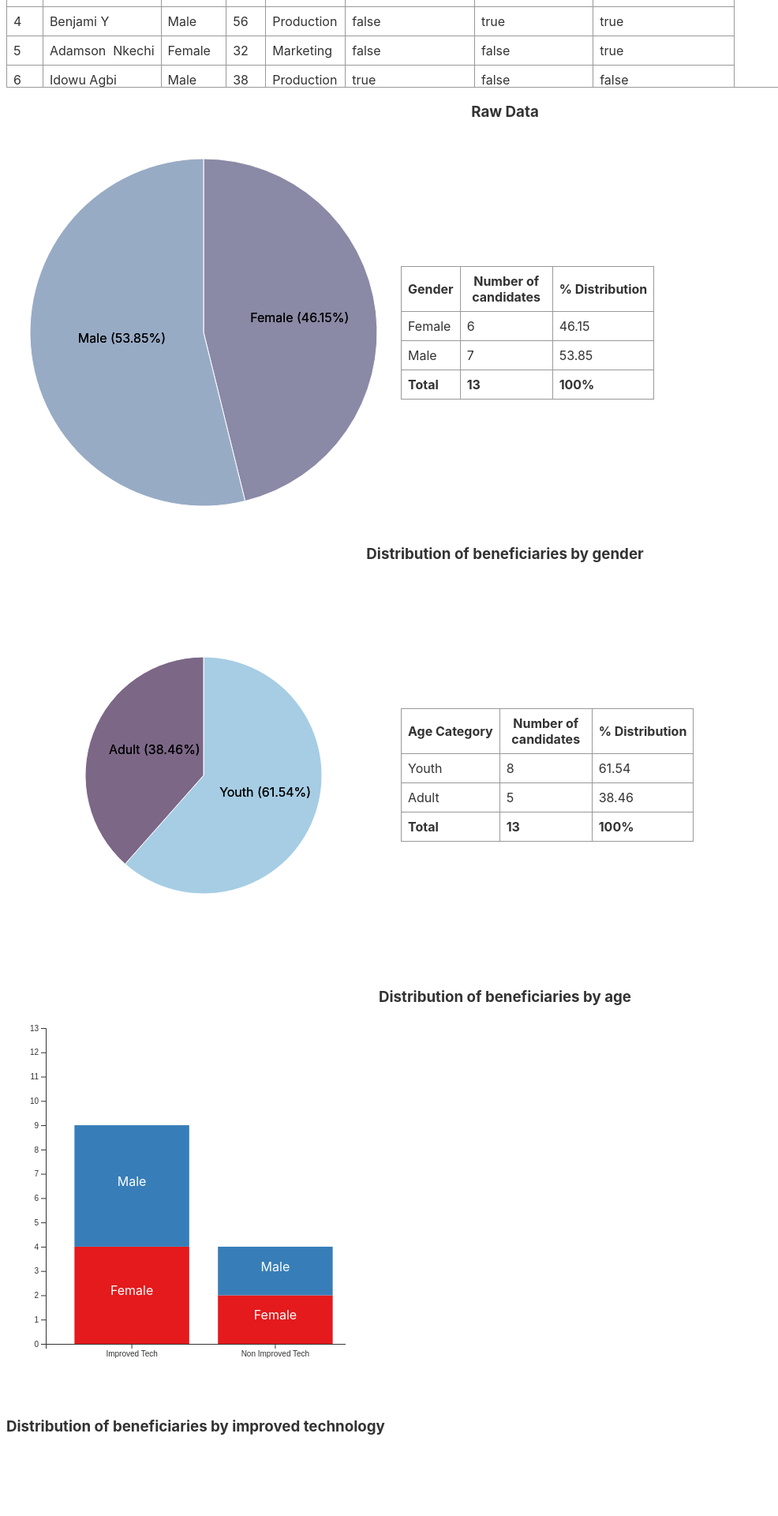
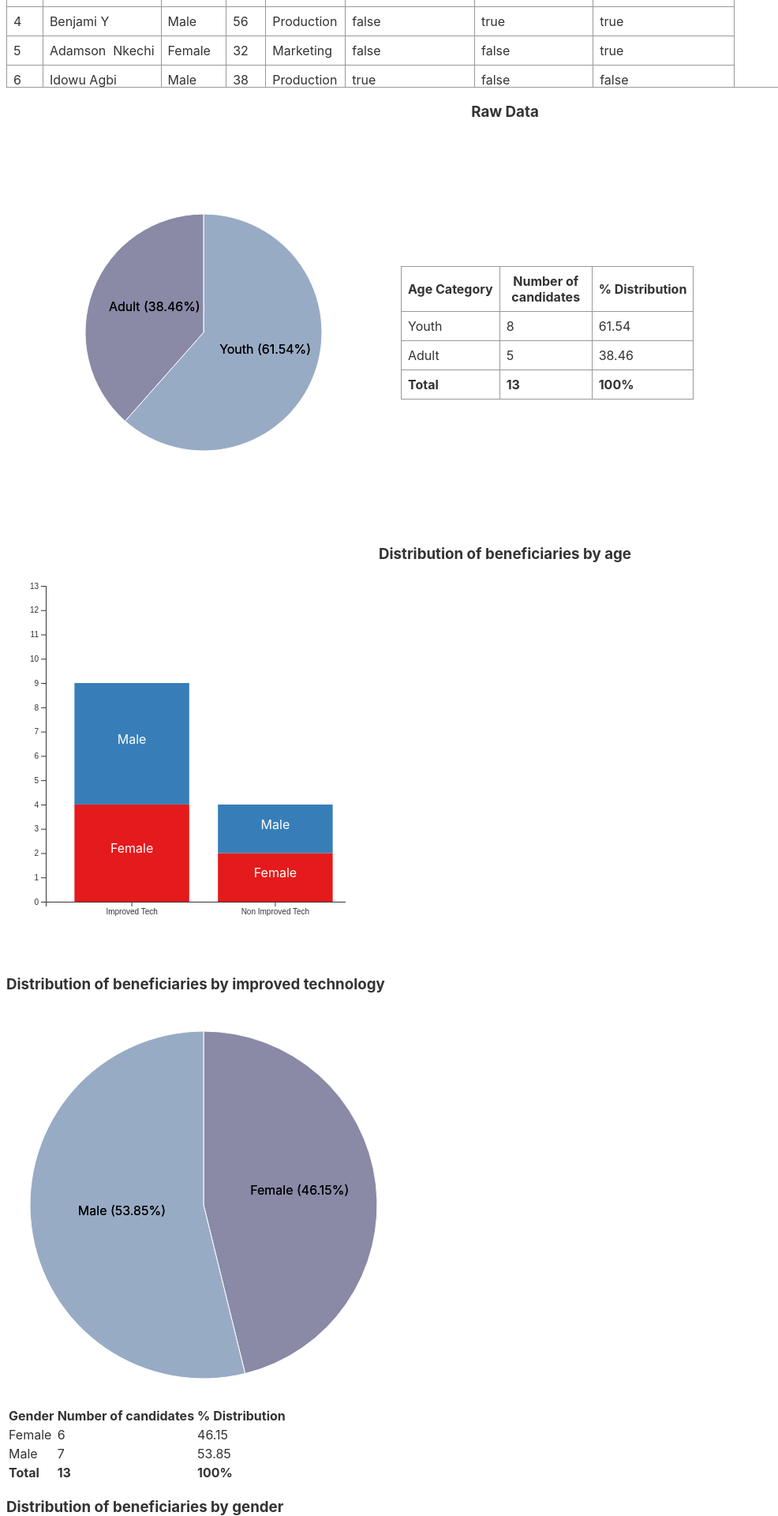
Before and after one commit to kanmii/appeals-project, a Svelte app: page / in a window 1280 px wide. Shown: the part 148-2068 px from the top of the page at 79% size, without its empty margins (0-986 px from the left). Before the commit the page ends 1966 px from the top, so only its background shows below. Built offline with nearby package versions, Linux system fonts and the light colour scheme.

Commit message:
Moved gender distribution to own component - wip.

```diff
--- a/src/App.svelte
+++ b/src/App.svelte
@@ -2,12 +2,18 @@
   import Appeals from "./Appeals/appeals.svelte";
   import { getCSVData } from "./Appeals/appeals-injectables.js";
   import ImprovedTech from "./Appeals/improved-tech.svelte";
+  import GenderDistribution from "./Appeals/gender-distribution.svelte";
 </script>
 
 <main>
-  <Appeals let:dataDistributions fetchDataFn={getCSVData}>
+  <Appeals let:dataDistributions let:d3Helpers fetchDataFn={getCSVData}>
+    <div slot="genderDistribution">
+      <GenderDistribution {dataDistributions} {d3Helpers} />
+    </div>
+
     <div slot="improvedTech">
       <ImprovedTech {dataDistributions} />
     </div>
+
   </Appeals>
 </main>
--- a/src/Appeals/appeals-utils.js
+++ b/src/Appeals/appeals-utils.js
@@ -24,6 +24,8 @@ export const MALE_LABEL = "Male";
 export const YOUTH_LABEL = "Youth";
 export const ADULT_LABEL = "Adult";
 export const CHILDREN_LABEL = "Children";
+export const PIE_TRANSLATE = 250;
+export const PIE_LABEL_OFFSET = 50;
 
 // improved tech beneficiaries
 const IMPROVED_TECH_LABEL = "Improved Tech";
@@ -130,7 +132,7 @@ export function getBarD3Helpers() {
 }
 
 export function computeBars(dataDistributions, barHelpers) {
-  const { barYScale, barXScaleBand, ordinalColorScale } = barHelpers
+  const { barYScale, barXScaleBand, ordinalColorScale } = barHelpers;
 
   const {
     improvedTechFemaleCount,
@@ -200,13 +202,10 @@ export function computeBars(dataDistributions, barHelpers) {
 
 const totalAngle = Math.PI * 2;
 
-export function computeGenderCategoryArcsAndData({
-  arcGenerator,
-  linearColorScale,
-  femaleCount,
-  maleCount,
-  totalBeneficiaries
-}) {
+export function computeGenderCategoryArcsAndData(dataDistribution, helpers) {
+  const { femaleCount, maleCount, totalBeneficiaries } = dataDistribution;
+  const { arcGenerator, linearColorScale } = helpers;
+
   linearColorScale.domain([maleCount, femaleCount]);
 
   let startAngle = 0;
@@ -240,14 +239,17 @@ export function computeGenderCategoryArcsAndData({
   return { genderDistributionData, genderDistributionArcs };
 }
 
-export function computeAgeDistributionArcsAndData({
-  youthCount,
-  adultCount,
-  childrenCount,
-  linearColorScale,
-  arcGenerator,
-  totalBeneficiaries
-}) {
+export function computeAgeDistributionArcsAndData(dataDistribution, helpers) {
+  const {
+    youthCount,
+    adultCount,
+    childrenCount,
+    totalBeneficiaries
+  } = dataDistribution;
+
+  const { linearColorScale, arcGenerator } = helpers;
+  linearColorScale.domain([youthCount, adultCount]);
+
   let startAngle = 0;
   const ageDistributionData = {};
 
--- a/src/Appeals/appeals.svelte
+++ b/src/Appeals/appeals.svelte
@@ -3,16 +3,14 @@
   import { headerMapping } from "./appeals-injectables.js";
   import {
     computeDistributions,
-    computeGenderCategoryArcsAndData,
     computeAgeDistributionArcsAndData,
-    initialGenderDistributionData,
-    initialAgeDistributionData
+    initialAgeDistributionData,
+    PIE_TRANSLATE,
+    PIE_LABEL_OFFSET
   } from "./appeals-utils";
   import { scaleLinear as d3ScaleLinear } from "d3-scale";
   import { arc as d3Arc } from "d3-shape";
 
-  const PIE_TRANSLATE = 250;
-  const PIE_LABEL_OFFSET = 50;
   const arcGenerator = d3Arc();
   const linearColorScale = d3ScaleLinear().range([
     "#98abc5",
@@ -22,15 +20,11 @@
     "#a05d56"
   ]);
 
-  let genderDistributionArcs = [];
   let data = [];
   let ageDistributionArcs = [];
-  let genderDistributionData = initialGenderDistributionData;
   let ageDistributionData = initialAgeDistributionData;
 
   let totalBeneficiaries = 0;
-  let maleCount = 0;
-  let femaleCount = 0;
 
   export let fetchDataFn;
   export let distributions = {
@@ -54,31 +48,16 @@
 
     distributions = computeDistributions(data);
 
-    const { youthCount, adultCount, childrenCount } = distributions;
+    totalBeneficiaries = distributions.totalBeneficiaries;
 
-    totalBeneficiaries = distributions.totalBeneficiaries;
-    femaleCount = distributions.femaleCount;
-    maleCount = distributions.maleCount;
+    const ageDistributionComputed = computeAgeDistributionArcsAndData(
+      distributions,
+      {
+        linearColorScale,
+        arcGenerator
+      }
+    );
 
-    const genderDistributionComputed = computeGenderCategoryArcsAndData({
-      arcGenerator,
-      linearColorScale,
-      femaleCount,
-      maleCount,
-      totalBeneficiaries
-    });
-
-    genderDistributionData = genderDistributionComputed.genderDistributionData;
-    genderDistributionArcs = genderDistributionComputed.genderDistributionArcs;
-
-    const ageDistributionComputed = computeAgeDistributionArcsAndData({
-      youthCount,
-      adultCount,
-      childrenCount,
-      linearColorScale,
-      arcGenerator,
-      totalBeneficiaries
-    });
     ageDistributionData = ageDistributionComputed.ageDistributionData;
     ageDistributionArcs = ageDistributionComputed.ageDistributionArcs;
   });
@@ -162,72 +141,6 @@
 
   <h3 class="title">Raw Data</h3>
 
-  <div class="chart-container gender-distribution">
-    <svg width="500" height="500">
-      <g transform={`translate(${PIE_TRANSLATE},${PIE_TRANSLATE})`}>
-        {#each genderDistributionArcs as arc}
-          <path d={arc.d} fill={arc.fill} stroke="white" />
-
-          <!-- label -->
-          <text
-            class="outline"
-            x={arc.centroid[0] - PIE_LABEL_OFFSET}
-            y={arc.centroid[1]}>
-            {arc.label}
-          </text>
-
-          <text x={arc.centroid[0] - PIE_LABEL_OFFSET} y={arc.centroid[1]}>
-            {arc.label}
-          </text>
-          <!-- label -->
-        {/each}
-      </g>
-    </svg>
-
-    <div class="data-summary-table">
-      <table>
-        <thead>
-          <tr>
-            <th>Gender</th>
-            <th class="num-candidates">Number of candidates</th>
-            <th>% Distribution</th>
-          </tr>
-        </thead>
-
-        <tbody>
-          {#each Object.entries(genderDistributionData) as [k, { count, percent }]}
-            {#if count > 0}
-              <tr>
-                <td>{k}</td>
-                <td>{count}</td>
-                <td>{percent}</td>
-              </tr>
-            {/if}
-          {/each}
-
-          {#if totalBeneficiaries > 0}
-            <td>
-              <strong>Total</strong>
-            </td>
-
-            <td>
-              <strong>{totalBeneficiaries}</strong>
-            </td>
-
-            <td>
-              <strong>100%</strong>
-            </td>
-          {/if}
-        </tbody>
-      </table>
-    </div>
-  </div>
-
-  <h3 class="title">
-    Distribution of beneficiaries by
-    <strong>gender</strong>
-  </h3>
-
   <div class="chart-container age-distribution">
     <svg width="500" height="500">
       <g transform={`translate(${PIE_TRANSLATE},${PIE_TRANSLATE})`}>
@@ -295,4 +208,8 @@
   </h3>
 
   <slot name="improvedTech" dataDistributions={distributions} />
+  <slot
+    name="genderDistribution"
+    dataDistributions={distributions}
+    d3Helpers={{ linearColorScale }} />
 </div>
--- /dev/null
+++ b/src/Appeals/gender-distribution.svelte
@@ -0,0 +1,92 @@
+<script>
+  import {
+    computeGenderCategoryArcsAndData,
+    initialGenderDistributionData,
+    PIE_TRANSLATE,
+    PIE_LABEL_OFFSET
+  } from "./appeals-utils";
+  import { arc as d3Arc } from "d3-shape";
+
+  const arcGenerator = d3Arc();
+
+  export let dataDistributions = {};
+  export let genderDistributionArcs = [];
+  export let genderDistributionData = initialGenderDistributionData;
+  export let d3Helpers;
+
+  $: if (dataDistributions.dataReady) {
+    const arcsAndData = computeGenderCategoryArcsAndData(dataDistributions, {
+      arcGenerator,
+      ...d3Helpers
+    });
+
+    genderDistributionArcs = arcsAndData.genderDistributionArcs;
+    genderDistributionData = arcsAndData.genderDistributionData;
+  }
+</script>
+
+<div class="chart-container gender-distribution">
+  <svg width="500" height="500">
+    <g transform={`translate(${PIE_TRANSLATE},${PIE_TRANSLATE})`}>
+      {#each genderDistributionArcs as arc}
+        <path d={arc.d} fill={arc.fill} stroke="white" />
+
+        <!-- label -->
+        <text
+          class="outline"
+          x={arc.centroid[0] - PIE_LABEL_OFFSET}
+          y={arc.centroid[1]}>
+          {arc.label}
+        </text>
+
+        <text x={arc.centroid[0] - PIE_LABEL_OFFSET} y={arc.centroid[1]}>
+          {arc.label}
+        </text>
+        <!-- label -->
+      {/each}
+    </g>
+  </svg>
+
+  <div class="data-summary-table">
+    <table>
+      <thead>
+        <tr>
+          <th>Gender</th>
+          <th class="num-candidates">Number of candidates</th>
+          <th>% Distribution</th>
+        </tr>
+      </thead>
+
+      <tbody>
+        {#each Object.entries(genderDistributionData) as [k, { count, percent }] (k)}
+          {#if count > 0}
+            <tr>
+              <td>{k}</td>
+              <td>{count}</td>
+              <td>{percent}</td>
+            </tr>
+          {/if}
+        {/each}
+
+        {#if dataDistributions.totalBeneficiaries > 0}
+          <td>
+            <strong>Total</strong>
+          </td>
+
+          <td>
+            <strong>{dataDistributions.totalBeneficiaries}</strong>
+          </td>
+
+          <td>
+            <strong>100%</strong>
+          </td>
+        {/if}
+      </tbody>
+    </table>
+  </div>
+</div>
+
+<h3 class="title">
+  Distribution of beneficiaries by
+  <strong>gender</strong>
+</h3>
```
